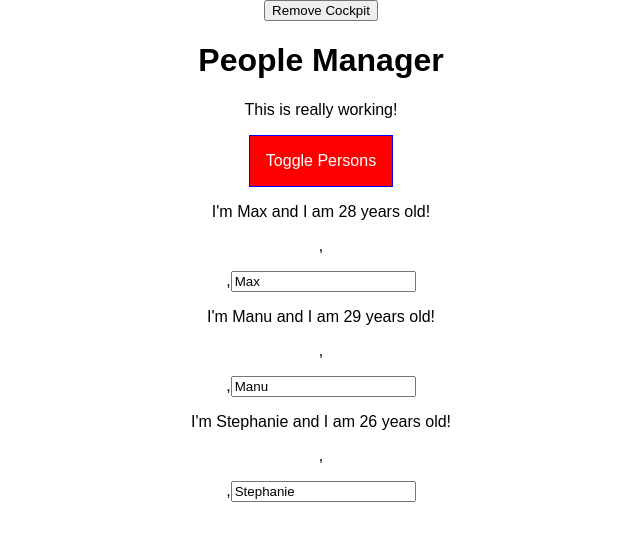
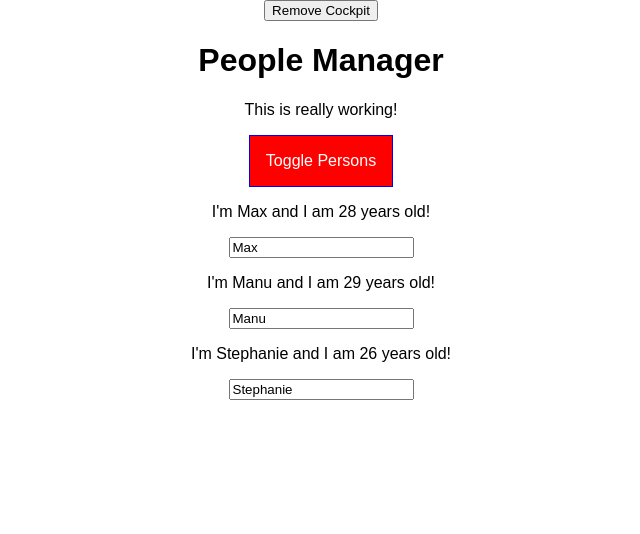
Before and after one commit to colm29/react-complete-windows, a React (Create React App) app: page / in a window 1280 px wide. Both pictures are taken after a click on the button "Toggle Persons". Shown: the top 534 px of the page, without its empty margins (319-959 px from the left). Built offline with nearby package versions, Linux system fonts and the light colour scheme.

Commit message:
HOC WithClass

```diff
--- a/src/components/Persons/Person.js
+++ b/src/components/Persons/Person.js
@@ -8,8 +8,8 @@
         console.log('[Person.js] rendering...');
         return (
             <Aux>
-                <p key="i1" onClick={this.props.click}>I'm {this.props.name} and I am {this.props.age} years old!</p>,
-                <p key="i2">{this.props.children}</p>,
+                <p key="i1" onClick={this.props.click}>I'm {this.props.name} and I am {this.props.age} years old!</p>
+                <p key="i2">{this.props.children}</p>
                 <input key="i3" type="text" onChange={this.props.changed} value={this.props.name} />
             </Aux>
 
--- a/src/containers/App.js
+++ b/src/containers/App.js
@@ -2,6 +2,7 @@
 import classes from './App.module.css';
 import Persons from '../components/Persons/Persons';
 import Cockpit from '../components/Cockpit/Cockpit';
+import WithClass from '../hoc/WithClass'
 
 class App extends Component {
   constructor (props) {
@@ -85,7 +86,7 @@
 
 
     return (
-      <div className={classes.App}>
+      <WithClass classes={classes.App}>
         <button onClick = {() => {
           this.setState({ showCockpit: false });
         }}
@@ -100,7 +101,7 @@
         title={this.props.title} />
         ) : null}
         {persons}
-      </div>
+      </WithClass>
     );
     // return React.createElement('div', {className: 'App'}, React.createElement('h1', null, 'Does this work now?'));
   }
--- /dev/null
+++ b/src/hoc/WithClass.js
@@ -0,0 +1,7 @@
+import React from 'react';
+
+const withClass = props => (
+    <div className={props.classes}>{props.children}</div>
+);
+
+export default withClass;
```
